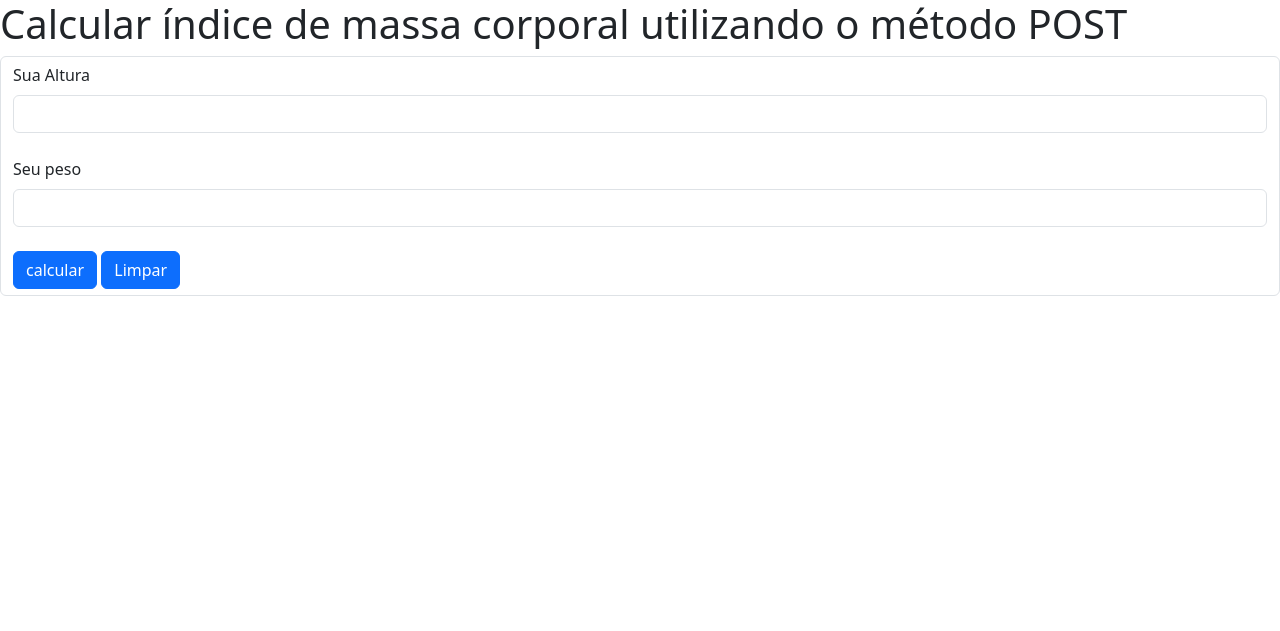
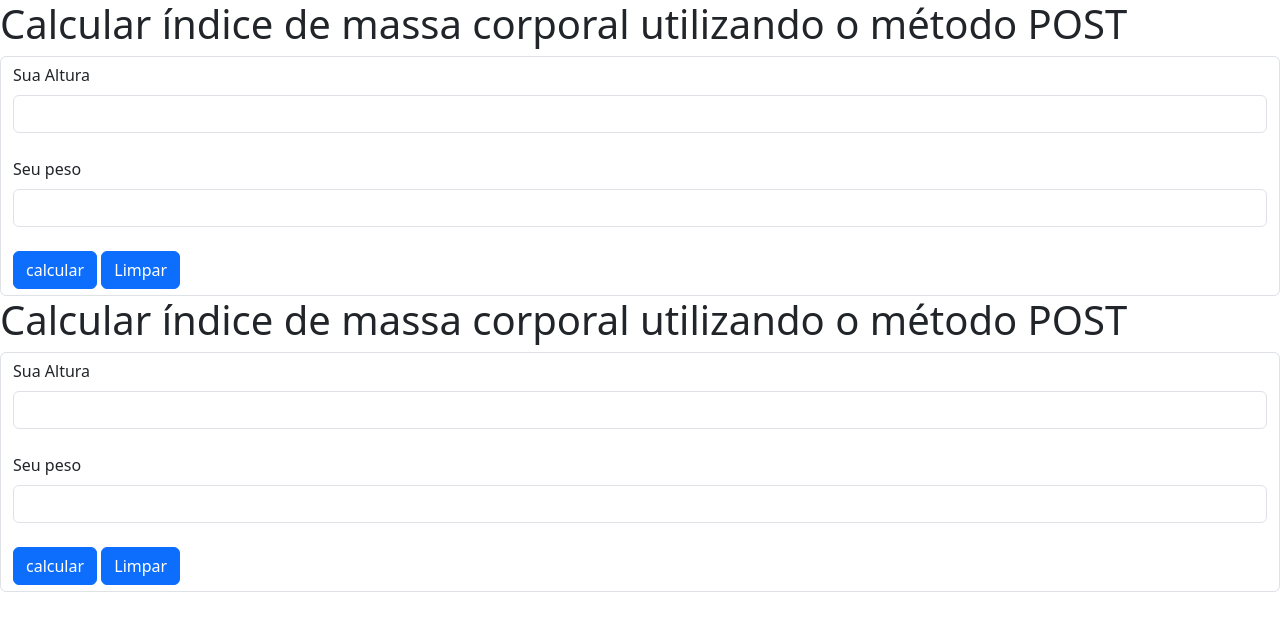
Before and after one commit to andreluisxw/python-flask, a Flask app: template aula2/templates/imc_calc.html in a window 1280 px wide. Shown: the top 631 px of the page. Run offline with Flask 3, Linux system fonts and the light colour scheme; the template is opened without the code that fills it, so the values that code supplies are empty; some libraries are stand-ins or nearby versions.

Commit message:
Atualização aula2

```diff
--- a/aula2/templates/imc_calc.html
+++ b/aula2/templates/imc_calc.html
@@ -17,6 +17,16 @@
         <input class="btn btn-primary" type="submit" value="calcular">
         <input class="btn btn-primary" type="reset" value="Limpar">
     </form>
+
+    <h1>Calcular índice de massa corporal utilizando o método POST</h1>
+    <form class="form-control" action="calcular_imc_get" method="get">
+        <label class="form-label">Sua Altura</label>
+        <input class="form-control" type="text" name="txt_altura"><br>
+        <label class="form-label">Seu peso</label>
+        <input class="form-control" type="text" class="form-control-plaintext" name="txt_peso"><br>
+        <input class="btn btn-primary" type="submit" value="calcular">
+        <input class="btn btn-primary" type="reset" value="Limpar">
+    </form>
     <h1>{{ res_imc }}</h1>
 </body>
 </html>
```
Also changed, not shown: aula2/imc.py (+8 -0 lines).
